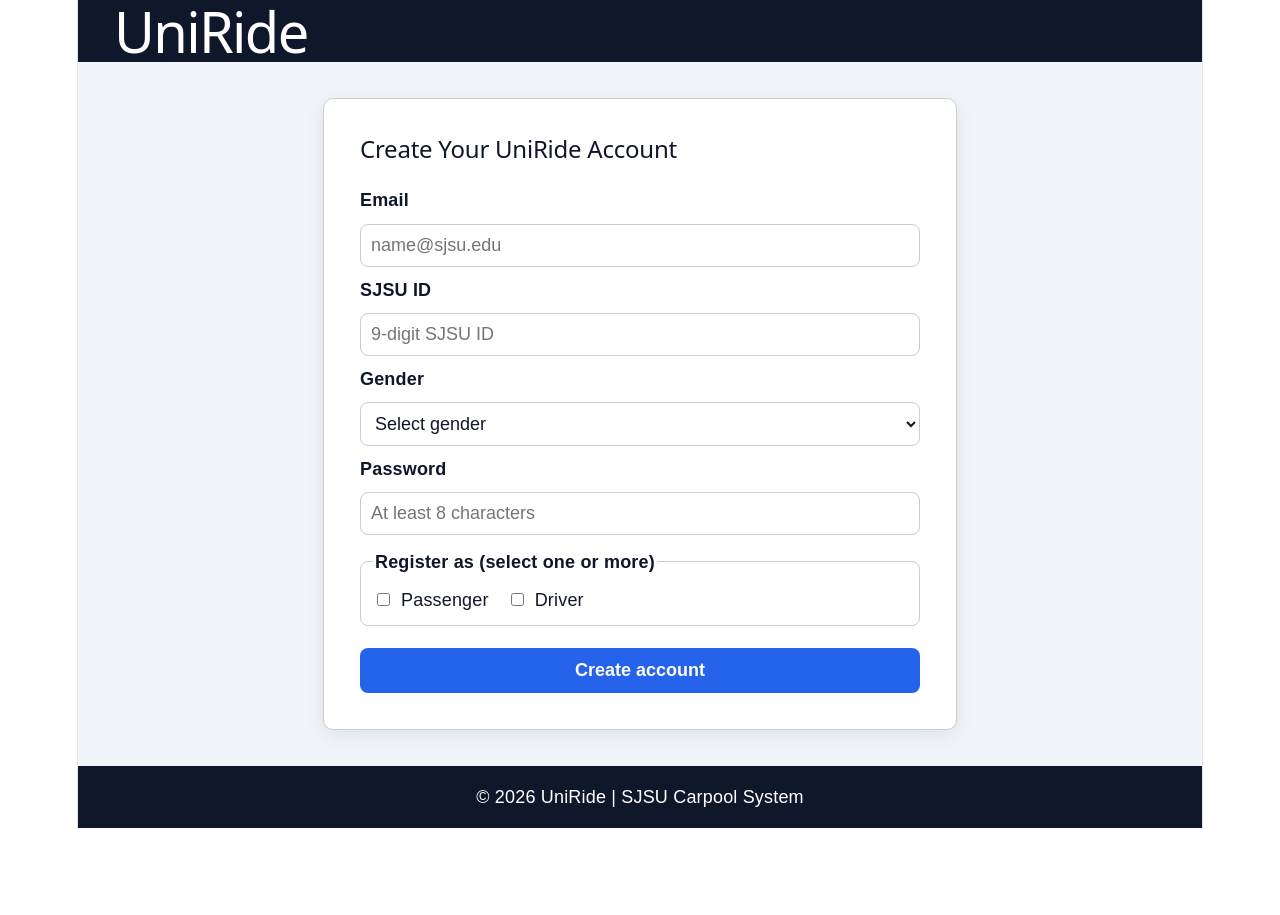
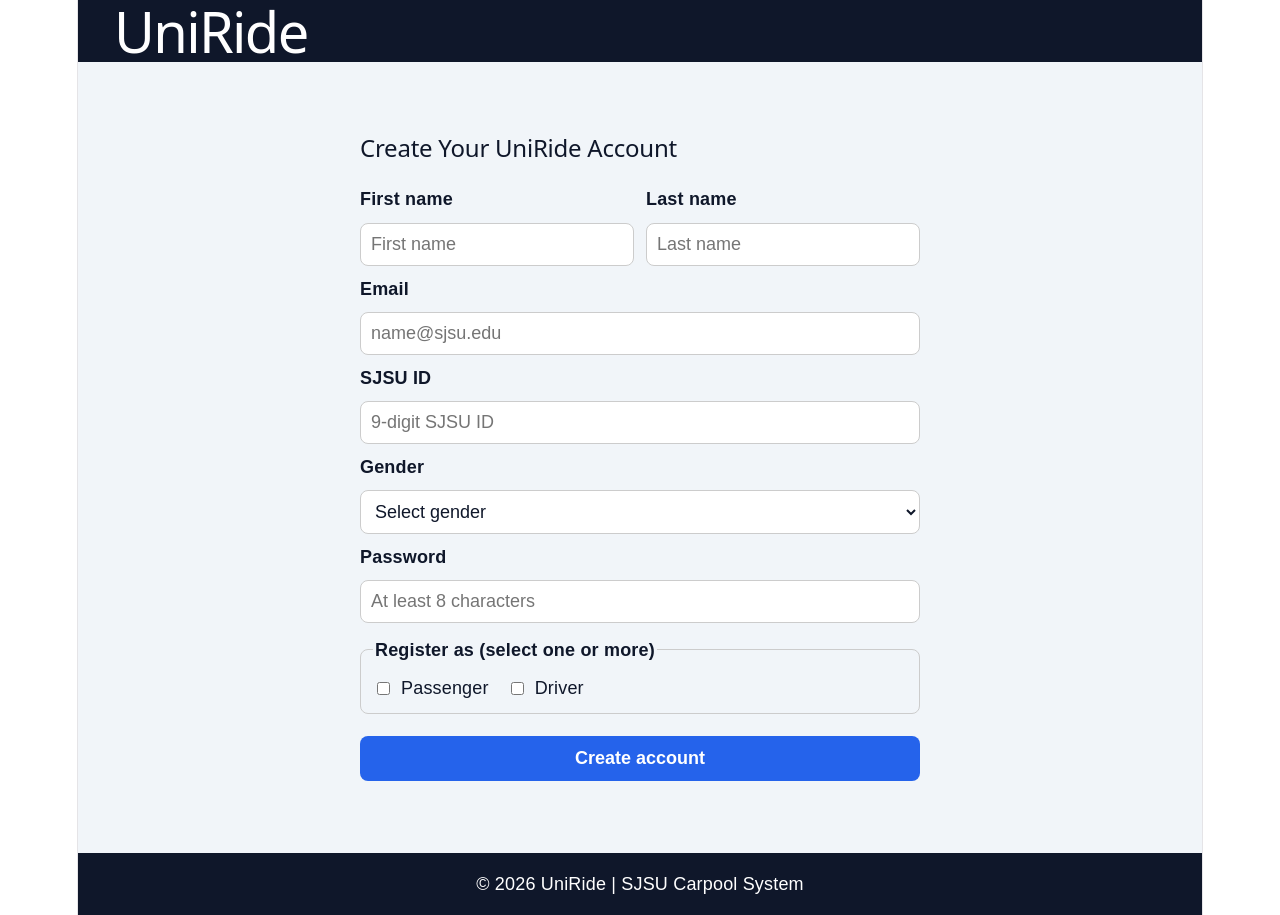
Before and after one commit to sweksha-cloud/S1-Team-7, a React (Vite) app: page / in a window 1280 px wide. Both pictures are taken after a click on the button "Sign Up". Before the commit the page ends 828 px from the top, so only its background shows below. Built offline with nearby package versions, Linux system fonts and the light colour scheme.

Commit message:
Update css and add name to sign up

```diff
--- a/src/css/Signup.css
+++ b/src/css/Signup.css
@@ -5,11 +5,11 @@
 
 .signup-shell {
   width: min(560px, 100%);
-  background: #ffffff;
-  border: 1px solid #ccc;
-  border-radius: 10px;
+  background: transparent;
+  border: none;
+  border-radius: 0;
   padding: 36px;
-  box-shadow: 0 6px 20px rgba(15, 23, 42, 0.08);
+  box-shadow: none;
 }
 
 .signup-header {
@@ -38,6 +38,17 @@
   display: grid;
   gap: 10px;
   text-align: left;
+}
+
+.name-row {
+  display: grid;
+  grid-template-columns: 1fr 1fr;
+  gap: 12px;
+}
+
+.name-field {
+  display: grid;
+  gap: 10px;
 }
 
 .signup-form label,
@@ -140,6 +151,11 @@
     border-radius: 8px;
   }
 
+  .name-row {
+    grid-template-columns: 1fr;
+    gap: 10px;
+  }
+
   .role-selector {
     gap: 12px;
     align-items: flex-start;
--- a/src/pages/Signup.jsx
+++ b/src/pages/Signup.jsx
@@ -5,6 +5,8 @@
 const STORAGE_KEY = "unirideUsers";
 
 const initialForm = {
+	firstName: "",
+	lastName: "",
 	email: "",
 	sjsuId: "",
 	gender: "",
@@ -67,6 +69,16 @@
 	function validate(currentForm) {
 		const nextErrors = {};
 		const normalizedEmail = currentForm.email.trim().toLowerCase();
+		const normalizedFirstName = currentForm.firstName.trim();
+		const normalizedLastName = currentForm.lastName.trim();
+
+		if (!normalizedFirstName) {
+			nextErrors.firstName = "First name is required.";
+		}
+
+		if (!normalizedLastName) {
+			nextErrors.lastName = "Last name is required.";
+		}
 
 		if (!normalizedEmail) {
 			nextErrors.email = "Email is required.";
@@ -118,6 +130,8 @@
 
 		const normalizedEmail = form.email.trim().toLowerCase();
 		const newUser = {
+			firstName: form.firstName.trim(),
+			lastName: form.lastName.trim(),
 			email: normalizedEmail,
 			sjsuId: form.sjsuId.trim(),
 			gender: form.gender,
@@ -156,6 +170,34 @@
 					</header>
 
 					<form className="signup-form" onSubmit={handleSubmit} noValidate>
+					<div className="name-row">
+						<div className="name-field">
+							<label htmlFor="firstName">First name</label>
+							<input
+								id="firstName"
+								name="firstName"
+								type="text"
+								value={form.firstName}
+								onChange={handleChange}
+								placeholder="First name"
+							/>
+							{errors.firstName && <p className="field-error">{errors.firstName}</p>}
+						</div>
+
+						<div className="name-field">
+							<label htmlFor="lastName">Last name</label>
+							<input
+								id="lastName"
+								name="lastName"
+								type="text"
+								value={form.lastName}
+								onChange={handleChange}
+								placeholder="Last name"
+							/>
+							{errors.lastName && <p className="field-error">{errors.lastName}</p>}
+						</div>
+					</div>
+
 					<label htmlFor="email">Email</label>
 					<input
 						id="email"
@@ -188,8 +230,8 @@
 						onChange={handleChange}
 					>
 						<option value="">Select gender</option>
-						<option value="female">Female</option>
 						<option value="male">Male</option>
+                        <option value="female">Female</option>
 						<option value="non-binary">Non-binary</option>
 						<option value="prefer-not-to-say">Prefer not to say</option>
 					</select>
```
